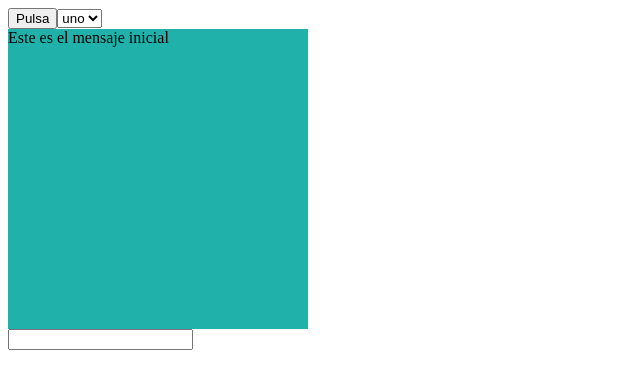
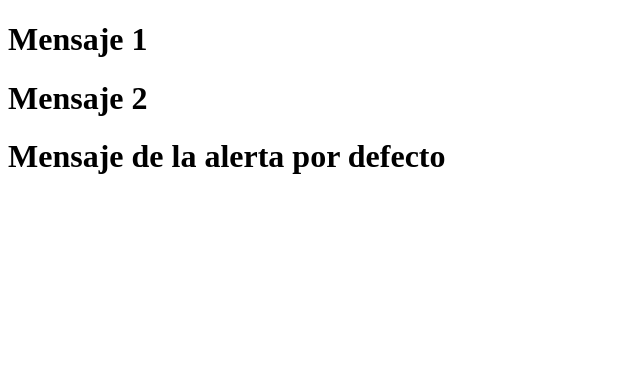
Before and after one commit to stevehndz/app, an Angular app: page / in a window 1280 px wide. Shown: the top 388 px of the page, without its empty margins (0-640 px from the left). Built offline with nearby package versions, Linux system fonts and the light colour scheme.

Commit message:
feat(input): add input property

```diff
--- /dev/null
+++ b/src/app/alerta/alerta.component.html
@@ -0,0 +1 @@
+<h1>{{ mensaje }}</h1>
--- /dev/null
+++ b/src/app/alerta/alerta.component.ts
@@ -0,0 +1,22 @@
+import { Component, Input } from '@angular/core';
+
+@Component({
+  selector: 'app-alerta',
+  standalone: true,
+  imports: [],
+  templateUrl: './alerta.component.html',
+  styleUrl: './alerta.component.css'
+})
+export class AlertaComponent {
+  // Component attribute to change values into father
+  @Input('texto') mensaje: string;
+
+  constructor() {
+    this.mensaje = 'Mensaje de la alerta por defecto';
+
+  }
+
+  ngOnInit(): void {
+    console.log(this.mensaje);
+  }
+}
--- a/src/app/app.component.html
+++ b/src/app/app.component.html
@@ -1 +1,3 @@
-<app-evtbinding></app-evtbinding>
+<app-alerta texto="Mensaje 1"></app-alerta>
+<app-alerta texto="Mensaje 2"></app-alerta>
+<app-alerta></app-alerta>
--- a/src/app/app.component.ts
+++ b/src/app/app.component.ts
@@ -6,13 +6,14 @@ import { EventosComponent } from "./eventos/eventos.component";
 import { CalculadoraComponent } from "./calculadora/calculadora.component";
 import { TimeComponent } from './time/time.component';
 import { EvtbindingComponent } from "./evtbinding/evtbinding.component";
+import { AlertaComponent } from "./alerta/alerta.component";
 
 @Component({
     selector: 'app-root',
     standalone: true,
     templateUrl: './app.component.html',
     styleUrl: './app.component.css',
-    imports: [RouterOutlet, SaludoComponent, PadreComponent, EventosComponent, CalculadoraComponent, TimeComponent, EvtbindingComponent]
+    imports: [RouterOutlet, SaludoComponent, PadreComponent, EventosComponent, CalculadoraComponent, TimeComponent, EvtbindingComponent, AlertaComponent]
 })
 export class AppComponent {
   title = 'app';
```
Also changed, not shown: src/app/alerta/alerta.component.css (added).
